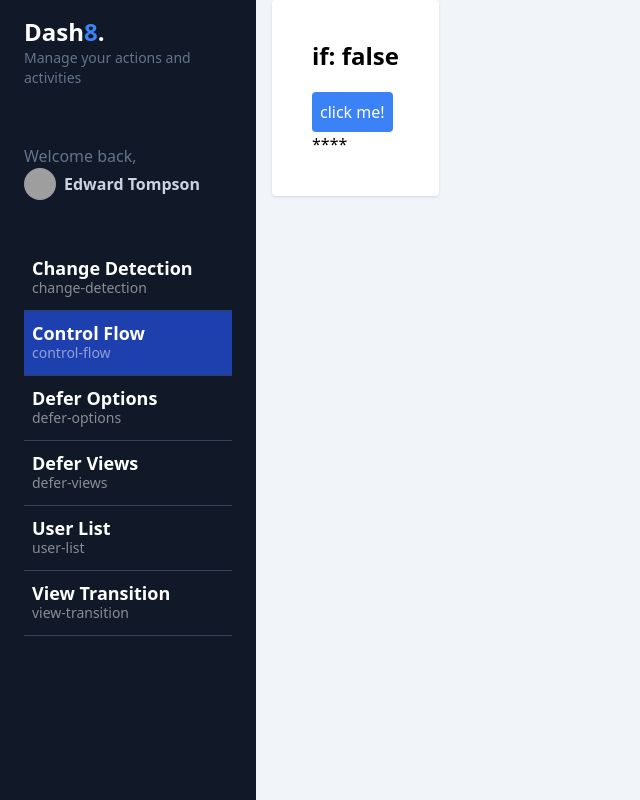
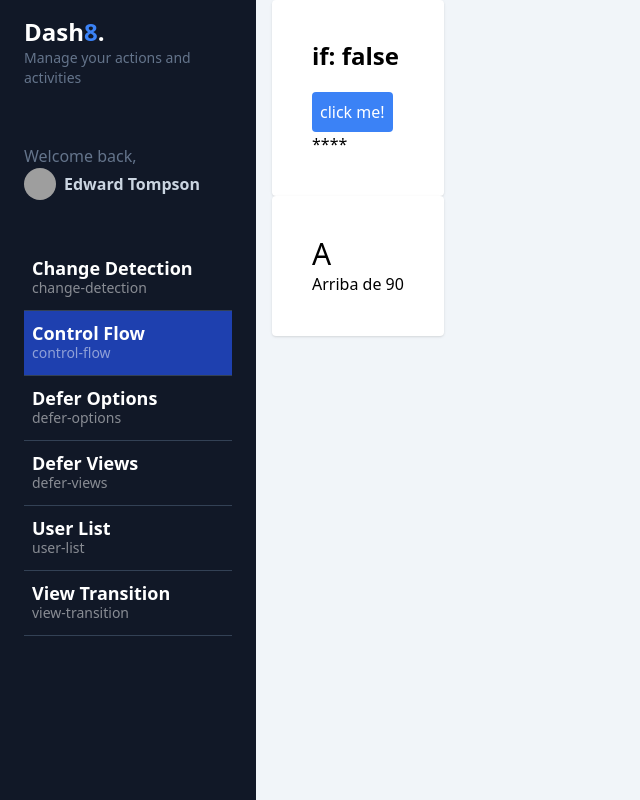
Before and after one commit to Hulford/Proyecto12, an Angular app: page /dashboard/control-flow in a window 1280 px wide. Shown: the whole page, without its empty margins (0-640 px from the left). Built offline with nearby package versions, Linux system fonts and the light colour scheme; grey boxes are pictures that could not be loaded.

Commit message:
Control Flow - @Switch

```diff
--- a/src/app/dashboard/pages/control-flow/control-flow.component.html
+++ b/src/app/dashboard/pages/control-flow/control-flow.component.html
@@ -1,6 +1,8 @@
 <section class="grid-flow-cols-1 md:grid-cols-2 gab-3">
 <div class=" bg-white rounded shadow p-10">
-<h2 class="text-2xl font-bold mb-5">  if: {{showContent()}}</h2>
+
+
+  <h2 class="text-2xl font-bold mb-5">  if: {{showContent()}}</h2>
 <button
 class="p-2 bg-blue-500 rounded text-white"
 (click)="toggleContent()">
@@ -17,4 +19,23 @@
 }
 </div>
 
+
+<div class=" bg-white rounded shadow p-10">
+<h2 class="text-3xl"> {{ grade()}}</h2>
+  @switch (grade()) {
+  @case('A'){
+  <p>Arriba de 90</p>
+  }
+  @case('B'){
+    <p>Arriba de 80</p>
+  }
+  @default {
+  default case,
+  <p>Reprobado</p>
+  }
+  }
+
+
+    </div>
 </section>
+<!-- switch -->
--- a/src/app/dashboard/pages/control-flow/control-flow.component.ts
+++ b/src/app/dashboard/pages/control-flow/control-flow.component.ts
@@ -1,6 +1,8 @@
 import { CommonModule } from '@angular/common';
 import { Component, signal } from '@angular/core';
 
+
+type Grade= 'A'|'B'|'F'
 @Component({
   standalone: true,
   imports: [CommonModule],
@@ -9,9 +11,11 @@
 })
 export default class ControlFlowComponent {
 public showContent = signal(false);
-
+public grade = signal<Grade>('A');
 
 public toggleContent(){
   this.showContent.update( value => !value);
+
+
 }
 }
```
